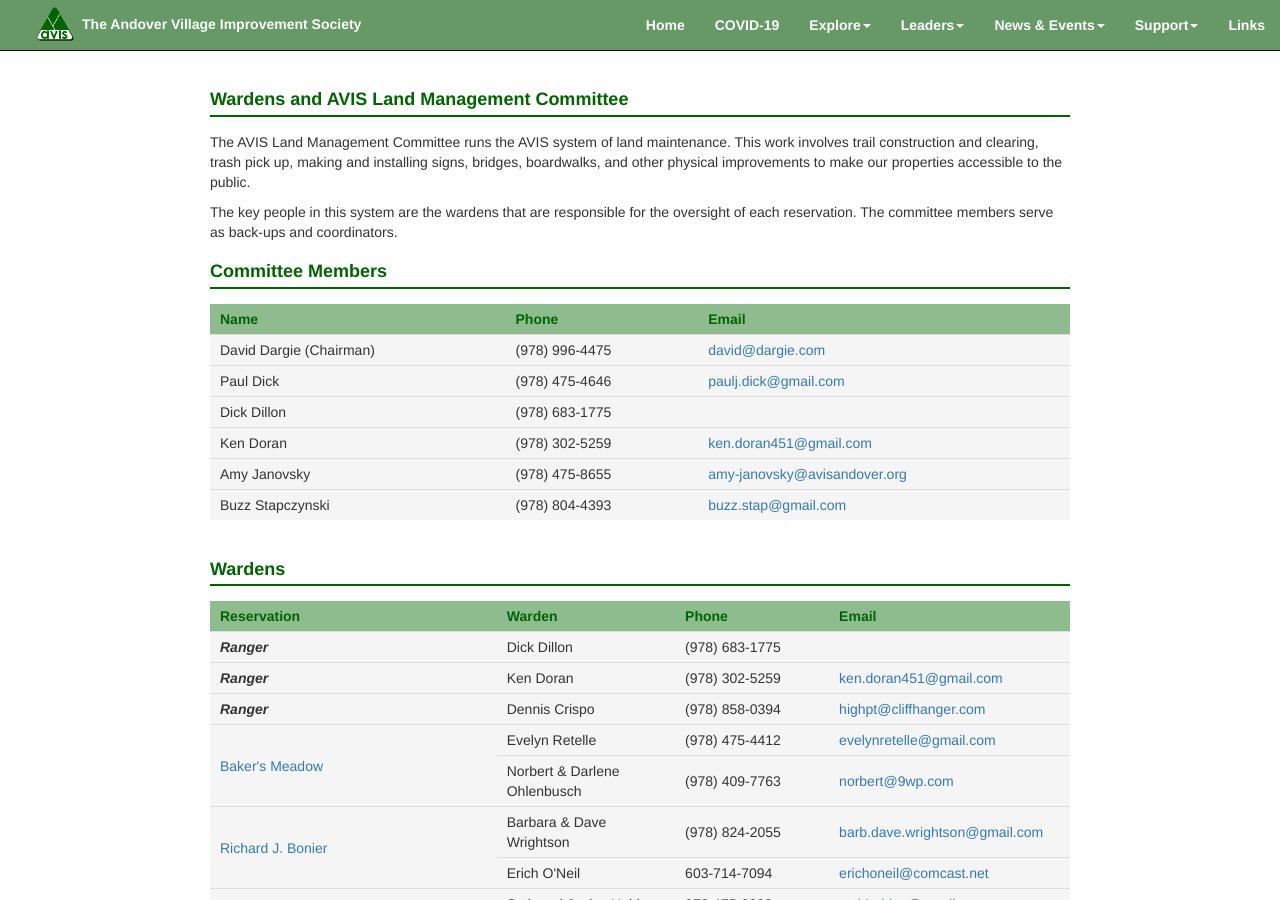
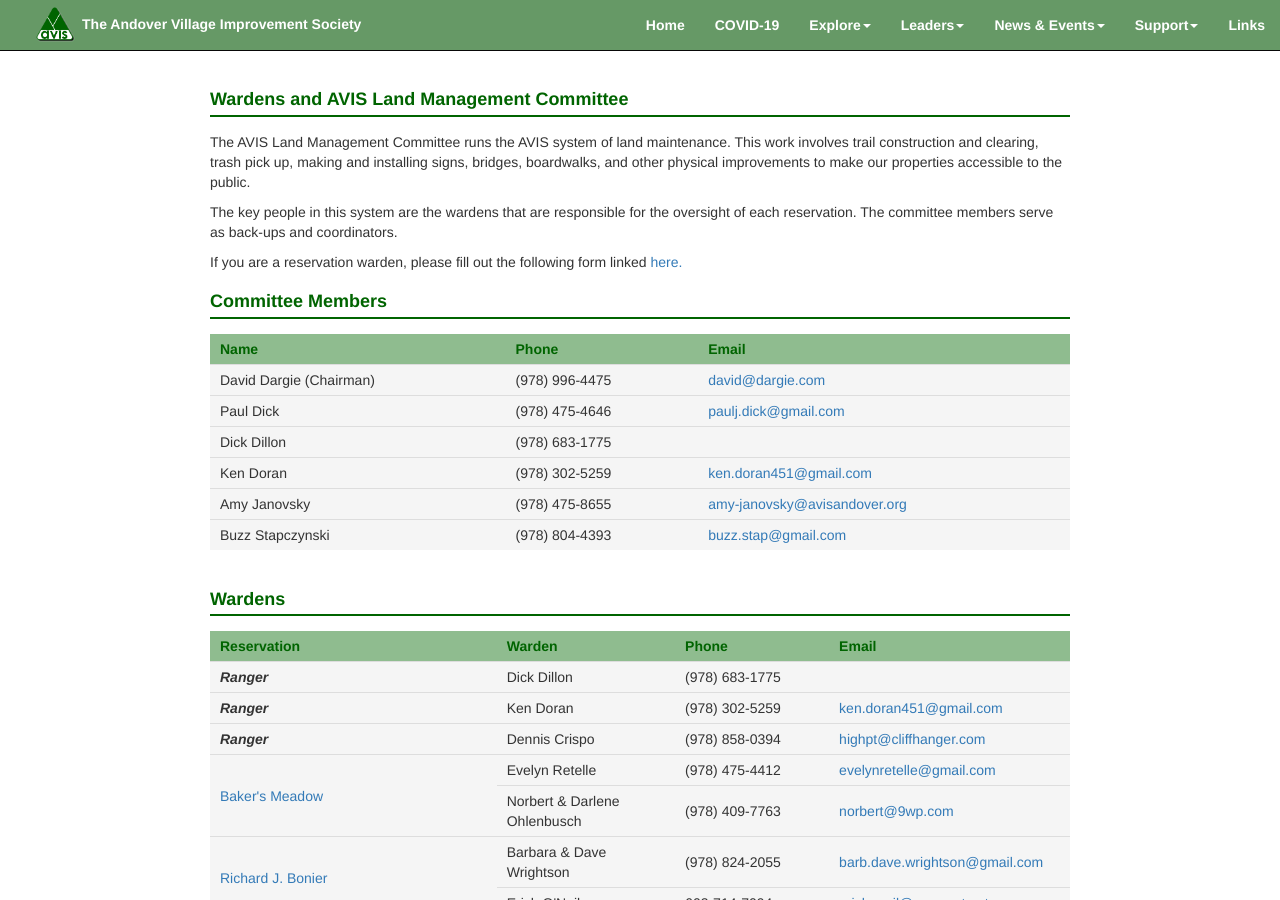
Before and after one commit to avisandover/avis-website, a Jekyll site: the page built from wardens.html, in a window 1280 px wide and 900 px high. Built offline with Jekyll 4.4.1, drawn with Linux system fonts in a browser that asks for light colours; nearby versions of some CDN libraries.

Commit message:
Google form update
Fixed form to upload reservation state.

```diff
--- a/wardens.html
+++ b/wardens.html
@@ -8,6 +8,8 @@
   <hr>
   <p>The AVIS Land Management Committee runs the AVIS system of land maintenance. This work involves trail construction and clearing, trash pick up, making and installing signs, bridges, boardwalks, and other physical improvements to make our properties accessible to the public.</p>
   <p>The key people in this system are the wardens that are responsible for the oversight of each reservation.  The committee members serve as back-ups and coordinators.</p>
+
+  <p> If you are a reservation warden, please fill out the following form linked <a href="https://forms.gle/Sh3iKJhfYcmGCPpo7">here.</a></p>
 
   <h3>Committee Members</h3>
   <hr>
```
